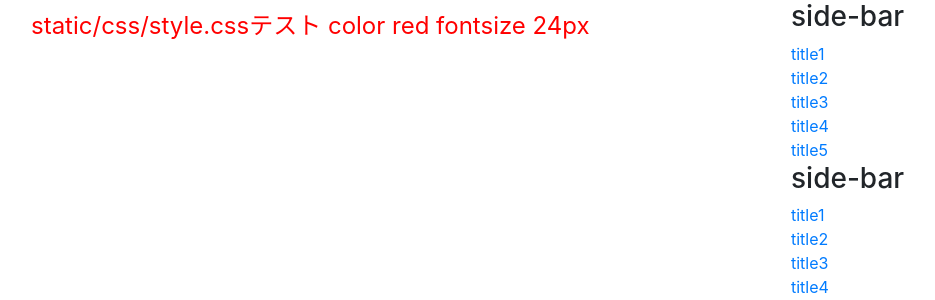
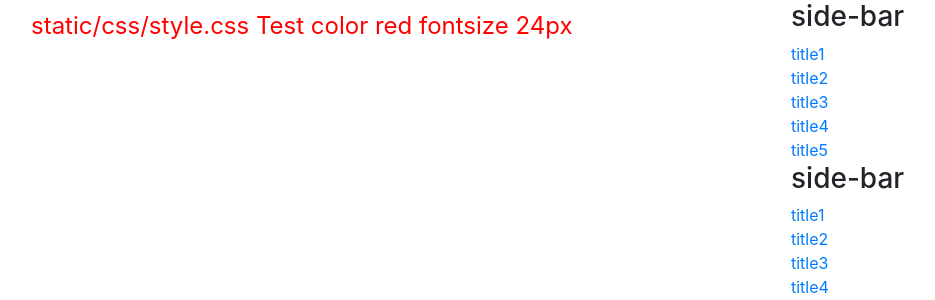
Before and after one commit to ma2ken-codingfan/Flask-Starter-Template, a Python web app: template templates/index.html in a window 1280 px wide. Shown: the part 56-356 px from the top of the page, without its empty margins (54-989 px from the left). Run offline with Jinja, Linux system fonts and the light colour scheme; the template is opened without the code that fills it, so the values that code supplies are empty; some libraries are stand-ins or nearby versions.

Commit message:
chenged ly-base.html

```diff
--- a/templates/ly-base.html
+++ b/templates/ly-base.html
@@ -23,7 +23,7 @@
 
           {% endblock %}
 
-          <p class="test-style">static/css/style.cssテスト color red fontsize 24px  </p>
+          <p class="test-style">static/css/style.css Test color red fontsize 24px  </p>
 
         </div>
 
```
